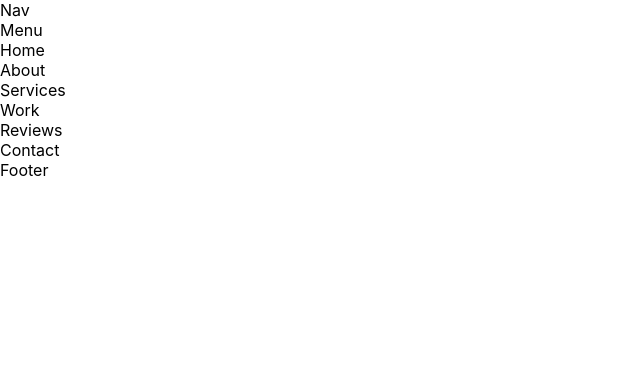
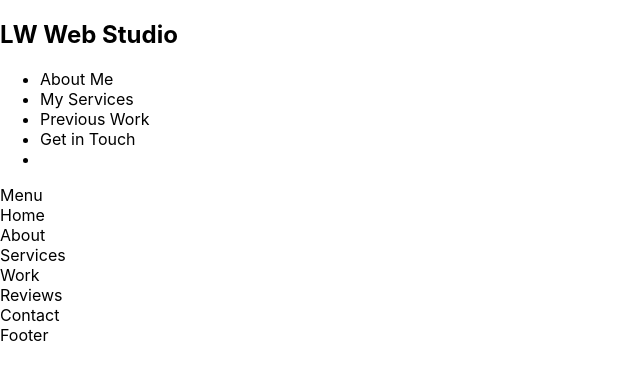
Before and after one commit to leoarthurwall/LW-Website, a React (Create React App) app: page / in a window 1280 px wide. Shown: the top 380 px of the page, without its empty margins (0-640 px from the left). Built offline with nearby package versions, Linux system fonts and the light colour scheme.

Commit message:
set up the basic jsx for the Nav menu

```diff
--- a/src/Components/Nav/Nav.js
+++ b/src/Components/Nav/Nav.js
@@ -1,8 +1,20 @@
 import React from 'react'
+import styles from "./Nav.module.css"
 
 const Nav = () => {
   return (
-    <div>Nav</div>
+    <nav>
+      <div>
+        <h2>LW Web Studio</h2>
+        <ul>
+          <li>About Me</li>
+          <li>My Services</li>
+          <li>Previous Work</li>
+          <li>Get in Touch</li>
+          <li></li>
+        </ul>
+      </div>
+    </nav>
   )
 }
 
```
Also changed, not shown: src/Components/Nav/Nav.module.css (added).
